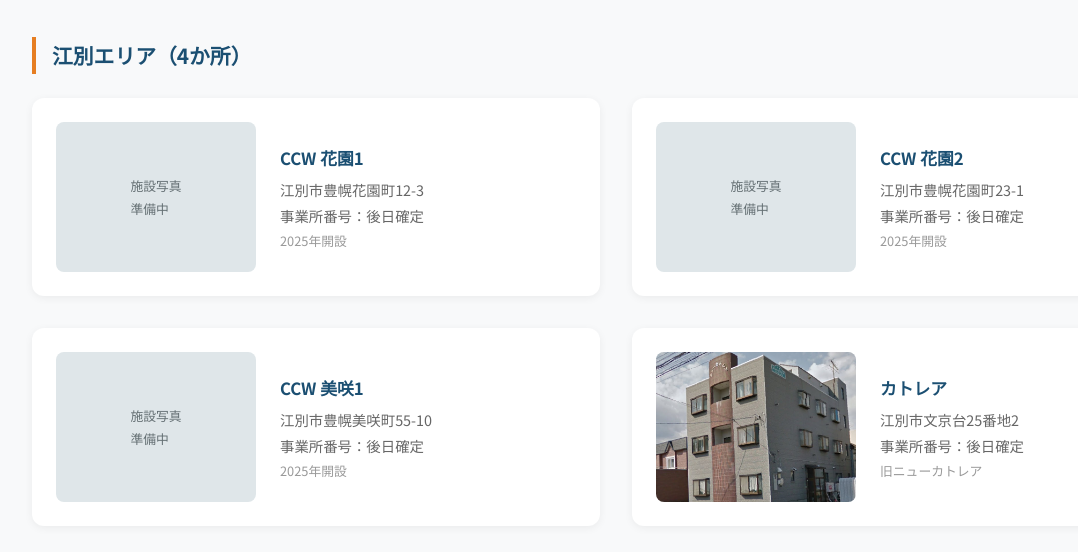
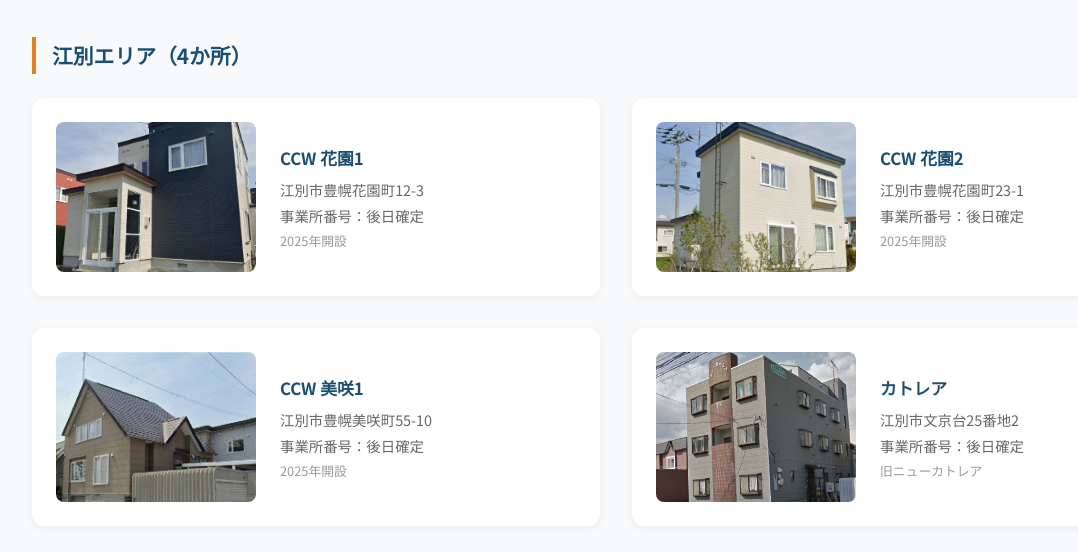
Before and after one commit to ccw-myoko/website, a plain HTML site: page living.html in a window 1280 px wide. Shown: the part 851-1403 px from the top of the page, without its empty margins (24-1102 px from the left). Drawn offline with Linux system fonts and the light colour scheme.

Commit message:
Add files via upload

```diff
--- a/living.html
+++ b/living.html
@@ -95,7 +95,7 @@
           <div class="card-grid card-grid--2col">
             <div class="gh-card">
               <div class="gh-card__image">
-                <p>施設写真<br>準備中</p>
+                <img src="images/花園１.png" alt="CCW 花園1">
               </div>
               <div class="gh-card__body">
                 <h4>CCW 花園1</h4>
@@ -106,7 +106,7 @@
             </div>
             <div class="gh-card">
               <div class="gh-card__image">
-                <p>施設写真<br>準備中</p>
+                <img src="images/花園２.png" alt="CCW 花園2">
               </div>
               <div class="gh-card__body">
                 <h4>CCW 花園2</h4>
@@ -117,7 +117,7 @@
             </div>
             <div class="gh-card">
               <div class="gh-card__image">
-                <p>施設写真<br>準備中</p>
+                <img src="images/美咲１.png" alt="CCW 美咲1">
               </div>
               <div class="gh-card__body">
                 <h4>CCW 美咲1</h4>
```
